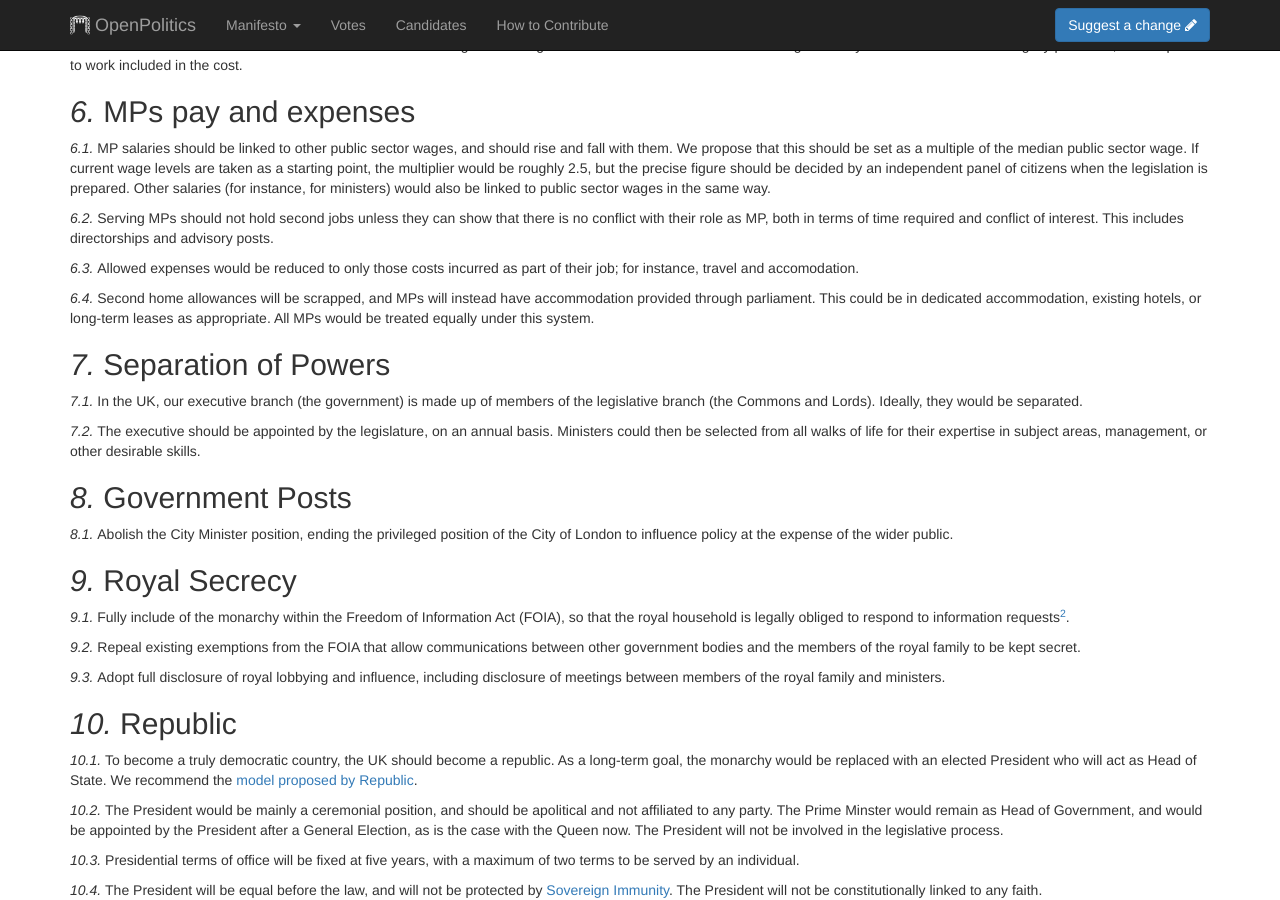
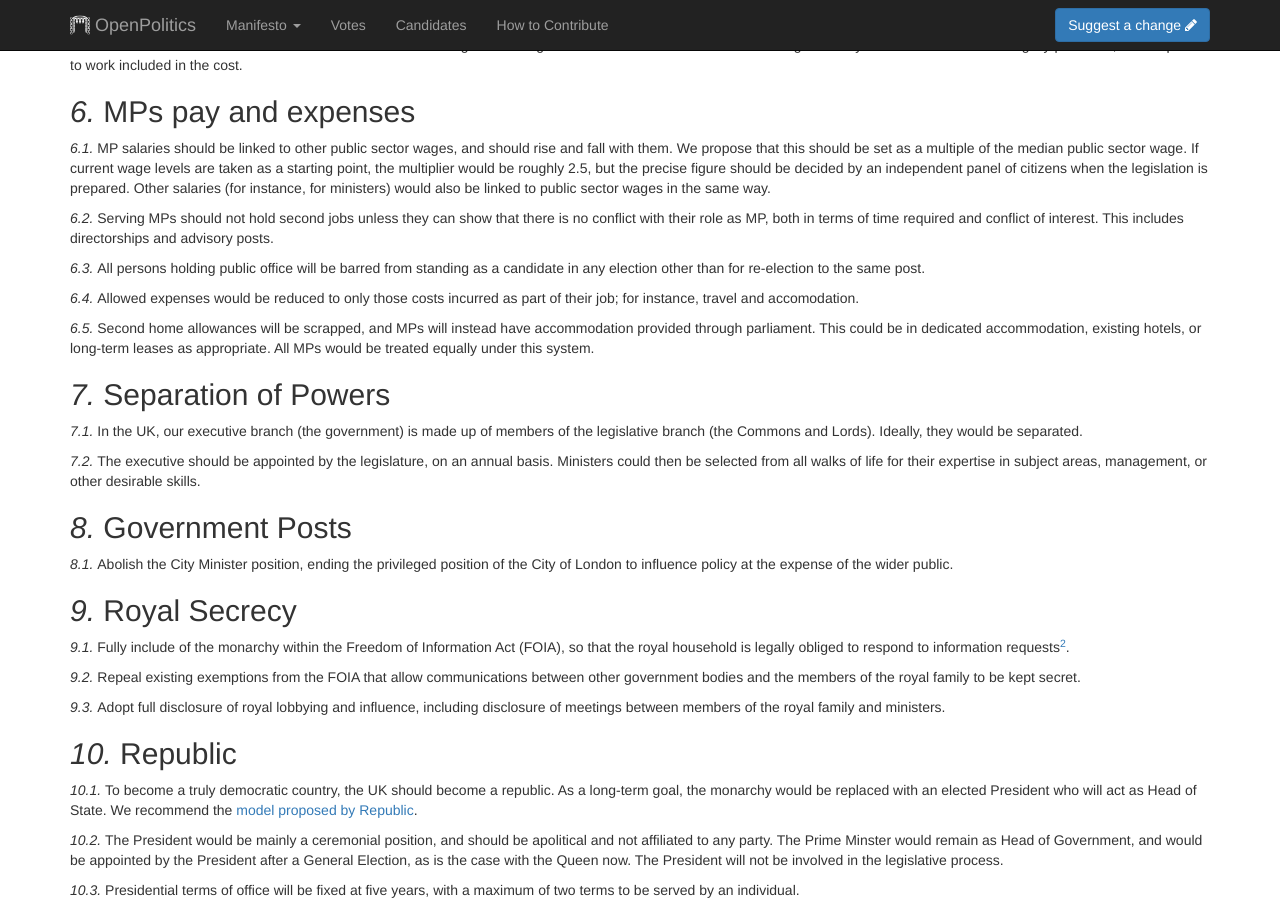
Before and after one commit to openpolitics/manifesto, a Jekyll site: the page built from manifesto/democracy.md, in a window 1280 px wide and 900 px high, scrolled down 1679 px. Built offline with Jekyll 4.4.1, drawn with Linux system fonts in a browser that asks for light colours; nearby versions of some CDN libraries.

Commit message:
Ban public officials from standing for another elected position

```diff
--- a/manifesto/democracy.md
+++ b/manifesto/democracy.md
@@ -71,6 +71,8 @@ MP salaries should be linked to other public sector wages, and should rise and f
 
 Serving MPs should not hold second jobs unless they can show that there is no conflict with their role as MP, both in terms of time required and conflict of interest. This includes directorships and advisory posts.
 
+All persons holding public office will be barred from standing as a candidate in any election other than for re-election to the same post.
+
 Allowed expenses would be reduced to only those costs incurred as part of their job; for instance, travel and accomodation.
 
 Second home allowances will be scrapped, and MPs will instead have accommodation provided through parliament. This could be in dedicated accommodation, existing hotels, or long-term leases as appropriate. All MPs would be treated equally  under this system.
```
